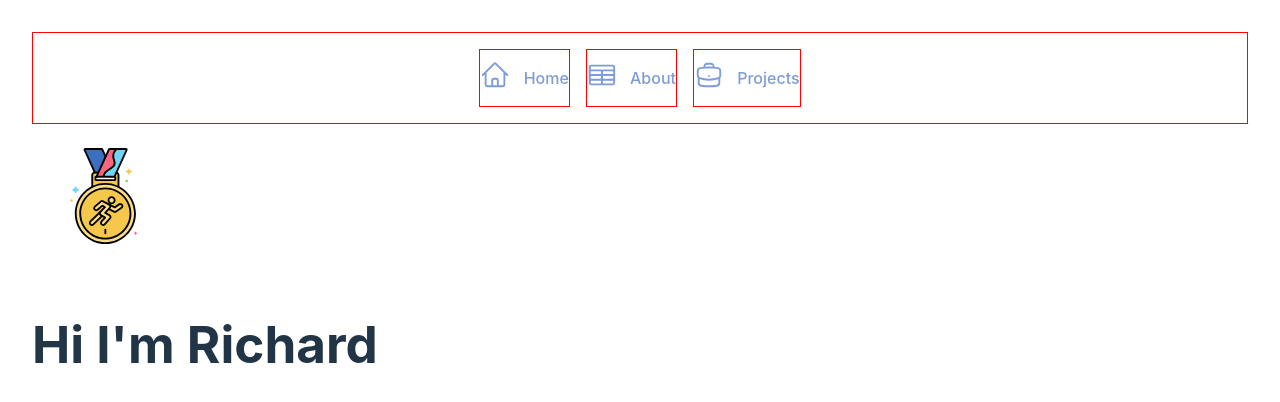
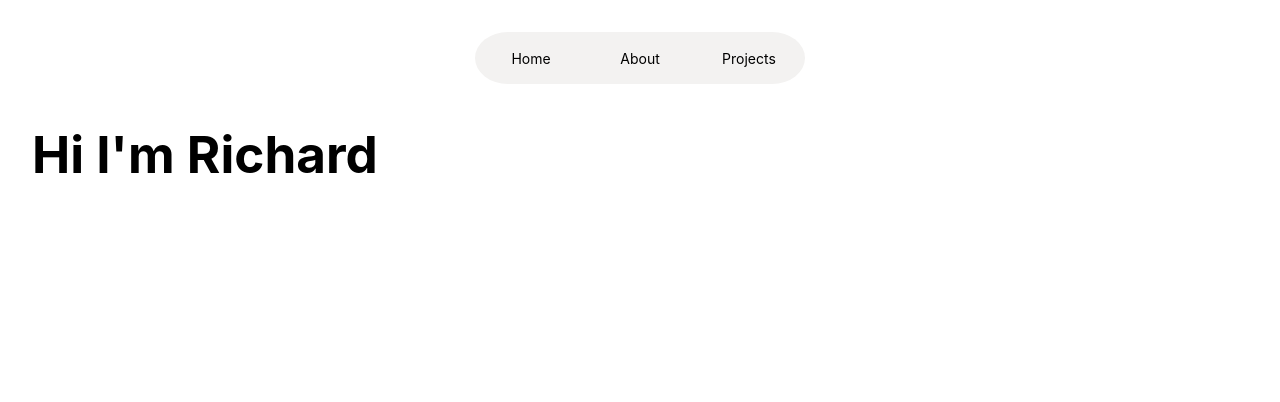
Before and after one commit to rickferrodriguez/Desafios, a React (Vite) app in the folder portfolio/: page / in a window 1280 px wide. Shown: the top 402 px of the page. Built offline with nearby package versions, Linux system fonts and the light colour scheme.

Commit message:
header done

```diff
--- a/portfolio/src/App.css
+++ b/portfolio/src/App.css
@@ -1,3 +1,11 @@
+:root {
+  --clr-primary-100: #ffffff;
+  --clr-primary-200: #F3F2F1;
+  --clr-primary-900: #000000;
+  --clr-primary-600: #7f7f7f;
+  --clr-primary-400: ##202425;
+}
+
 #root {
   max-width: 1280px;
   margin: 0 auto;
@@ -17,29 +25,40 @@
   filter: drop-shadow(0 0 2em #61dafbaa);
 }
 
-.card {
-  padding: 2em;
+.navbar {
+  display: flex;
+  justify-content: center
 }
 
-.navbar {
-  border: 1px solid red;
+.nav-link-container {
+  border-radius: 10% / 50%;
+  background-color: var(--clr-primary-200);
+
   display: flex;
   justify-content: center;
-  padding: 1rem;
-  gap: 1rem;
+
+  width: 330px;
+  height: 52px;
+  gap: 9px;
 }
 
 .link {
-  border: 1px solid red;
+  height: 42px;
+  align-self: center;
+  text-align: center;
   display: flex;
-  gap: 0.2rem;
+  justify-content: center;
+
+  color: var(--clr-primary-900);
+  border-radius: 25% / 50%;
+  width: 100px
 }
 
-.link span {
-  align-self: center;
-  width: 40px;
+.link:hover {
+  background-color: var(--clr-primary-100);
 }
 
-.navbar svg {
-  width: 30px;
+.link p {
+  align-self: center;
+  font-size: 14px;
 }
--- a/portfolio/src/App.jsx
+++ b/portfolio/src/App.jsx
@@ -1,17 +1,13 @@
-import { useState } from 'react'
-import sportLogo from './assets/sport.svg'
 import './App.css'
 import {Header} from './components/Header.jsx'
 
 function App() {
-  const [count, setCount] = useState(0)
 
   return (
     <>
       <Header></Header>
       <main>
         <section>
-          <img className="logo main" src={sportLogo} alt="React logo" />
           <h1>Hi I'm Richard</h1>
         </section>
       </main>
--- a/portfolio/src/components/Header.jsx
+++ b/portfolio/src/components/Header.jsx
@@ -1,19 +1,6 @@
-const $homeSvg = <svg xmlns="http://www.w3.org/2000/svg" fill="none" viewBox="0 0 24 24" strokeWidth={1.5} stroke="currentColor" className="w-6 h-6">
-  <path strokeLinecap="round" strokeLinejoin="round" d="M2.25 12l8.954-8.955c.44-.439 1.152-.439 1.591 0L21.75 12M4.5 9.75v10.125c0 .621.504 1.125 1.125 1.125H9.75v-4.875c0-.621.504-1.125 1.125-1.125h2.25c.621 0 1.125.504 1.125 1.125V21h4.125c.621 0 1.125-.504 1.125-1.125V9.75M8.25 21h8.25" />
-</svg>
-
-const $aboutSvg = <svg xmlns="http://www.w3.org/2000/svg" fill="none" viewBox="0 0 24 24" strokeWidth={1.5} stroke="currentColor" className="w-6 h-6">
-  <path strokeLinecap="round" strokeLinejoin="round" d="M3.375 19.5h17.25m-17.25 0a1.125 1.125 0 01-1.125-1.125M3.375 19.5h7.5c.621 0 1.125-.504 1.125-1.125m-9.75 0V5.625m0 12.75v-1.5c0-.621.504-1.125 1.125-1.125m18.375 2.625V5.625m0 12.75c0 .621-.504 1.125-1.125 1.125m1.125-1.125v-1.5c0-.621-.504-1.125-1.125-1.125m0 3.75h-7.5A1.125 1.125 0 0112 18.375m9.75-12.75c0-.621-.504-1.125-1.125-1.125H3.375c-.621 0-1.125.504-1.125 1.125m19.5 0v1.5c0 .621-.504 1.125-1.125 1.125M2.25 5.625v1.5c0 .621.504 1.125 1.125 1.125m0 0h17.25m-17.25 0h7.5c.621 0 1.125.504 1.125 1.125M3.375 8.25c-.621 0-1.125.504-1.125 1.125v1.5c0 .621.504 1.125 1.125 1.125m17.25-3.75h-7.5c-.621 0-1.125.504-1.125 1.125m8.625-1.125c.621 0 1.125.504 1.125 1.125v1.5c0 .621-.504 1.125-1.125 1.125m-17.25 0h7.5m-7.5 0c-.621 0-1.125.504-1.125 1.125v1.5c0 .621.504 1.125 1.125 1.125M12 10.875v-1.5m0 1.5c0 .621-.504 1.125-1.125 1.125M12 10.875c0 .621.504 1.125 1.125 1.125m-2.25 0c.621 0 1.125.504 1.125 1.125M13.125 12h7.5m-7.5 0c-.621 0-1.125.504-1.125 1.125M20.625 12c.621 0 1.125.504 1.125 1.125v1.5c0 .621-.504 1.125-1.125 1.125m-17.25 0h7.5M12 14.625v-1.5m0 1.5c0 .621-.504 1.125-1.125 1.125M12 14.625c0 .621.504 1.125 1.125 1.125m-2.25 0c.621 0 1.125.504 1.125 1.125m0 1.5v-1.5m0 0c0-.621.504-1.125 1.125-1.125m0 0h7.5" />
-</svg>
-
-const $workSvg = <svg xmlns="http://www.w3.org/2000/svg" fill="none" viewBox="0 0 24 24" strokeWidth={1.5} stroke="currentColor" className="w-6 h-6">
-  <path strokeLinecap="round" strokeLinejoin="round" d="M20.25 14.15v4.25c0 1.094-.787 2.036-1.872 2.18-2.087.277-4.216.42-6.378.42s-4.291-.143-6.378-.42c-1.085-.144-1.872-1.086-1.872-2.18v-4.25m16.5 0a2.18 2.18 0 00.75-1.661V8.706c0-1.081-.768-2.015-1.837-2.175a48.114 48.114 0 00-3.413-.387m4.5 8.006c-.194.165-.42.295-.673.38A23.978 23.978 0 0112 15.75c-2.648 0-5.195-.429-7.577-1.22a2.016 2.016 0 01-.673-.38m0 0A2.18 2.18 0 013 12.489V8.706c0-1.081.768-2.015 1.837-2.175a48.111 48.111 0 013.413-.387m7.5 0V5.25A2.25 2.25 0 0013.5 3h-3a2.25 2.25 0 00-2.25 2.25v.894m7.5 0a48.667 48.667 0 00-7.5 0M12 12.75h.008v.008H12v-.008z" />
-</svg>
-
-
-const Link = ({text, svgName}) => {
+const Link = ({text}) => {
   return (
-      <a className="link" href=""> <span>{svgName}</span><p>{text}</p></a>
+      <a className="link" href=""><p>{text}</p></a>
   )
 }
 
@@ -21,9 +8,11 @@ export const Header = () => {
   return (
     <header>
       <nav className="navbar">
-        <Link text='Home' svgName={$homeSvg}></Link>
-        <Link text='About' svgName={$aboutSvg}></Link>
-        <Link text='Projects' svgName={$workSvg}></Link>
+        <div className="nav-link-container">
+          <Link text='Home' ></Link>
+          <Link text='About' ></Link>
+          <Link text='Projects' ></Link>
+        </div>
       </nav>
     </header>
   )
--- a/portfolio/src/index.css
+++ b/portfolio/src/index.css
@@ -1,67 +1,25 @@
 :root {
   font-family: Inter, system-ui, Avenir, Helvetica, Arial, sans-serif;
   line-height: 1.5;
-  font-weight: 500;
 
-  color-scheme: light dark;
-  color: rgba(255, 255, 255, 0.87);
-  background-color: #242424;
+  --clr-background: #FFFFFF;
 
-  font-synthesis: none;
-  text-rendering: optimizeLegibility;
   -webkit-font-smoothing: antialiased;
-  -moz-osx-font-smoothing: grayscale;
-  -webkit-text-size-adjust: 100%;
 }
 
 a {
-  font-weight: 500;
-  color: #7E9CD8;
   text-decoration: inherit;
-}
-a:hover {
-  color: #535bf2;
 }
 
 body {
   margin: 0;
   min-width: 320px;
   min-height: 100vh;
+  background-color: var(--clr-background);
+  font-family: Inter, system-ui, Avenir, Helvetica, Arial, sans-serif;
 }
 
 h1 {
   font-size: 3.2em;
   line-height: 1.1;
 }
-
-button {
-  border-radius: 8px;
-  border: 1px solid transparent;
-  padding: 0.6em 1.2em;
-  font-size: 1em;
-  font-weight: 500;
-  font-family: inherit;
-  background-color: #1a1a1a;
-  cursor: pointer;
-  transition: border-color 0.25s;
-}
-button:hover {
-  border-color: #646cff;
-}
-button:focus,
-button:focus-visible {
-  outline: 4px auto -webkit-focus-ring-color;
-}
-
-@media (prefers-color-scheme: light) {
-  :root {
-    color: #213547;
-    background-color: #ffffff;
-  }
-  a:hover {
-    color: #747bff;
-  }
-  button {
-    background-color: #f9f9f9;
-  }
-}
```
Also changed, not shown: portfolio/src/assets/sport.svg (deleted).
